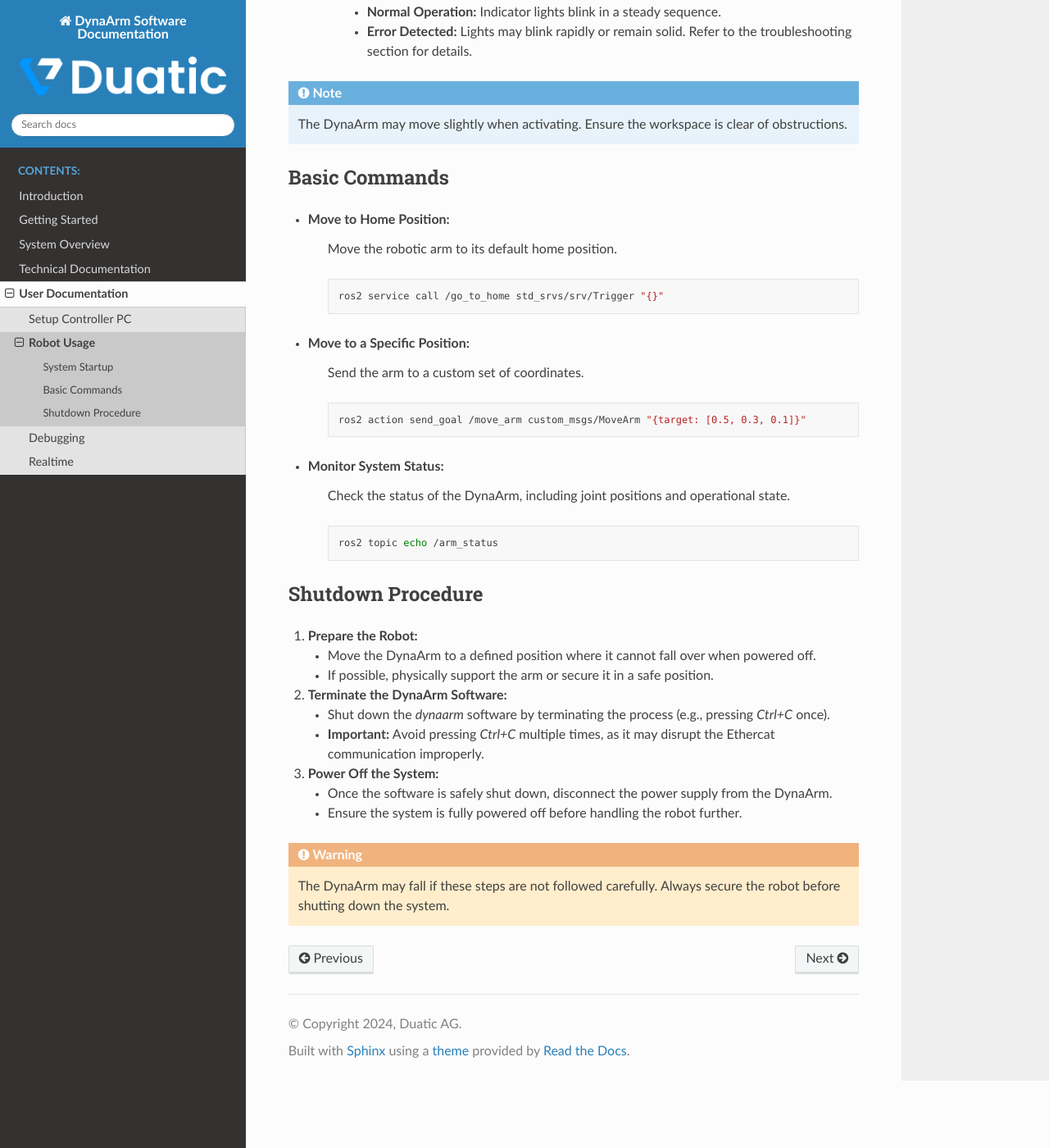
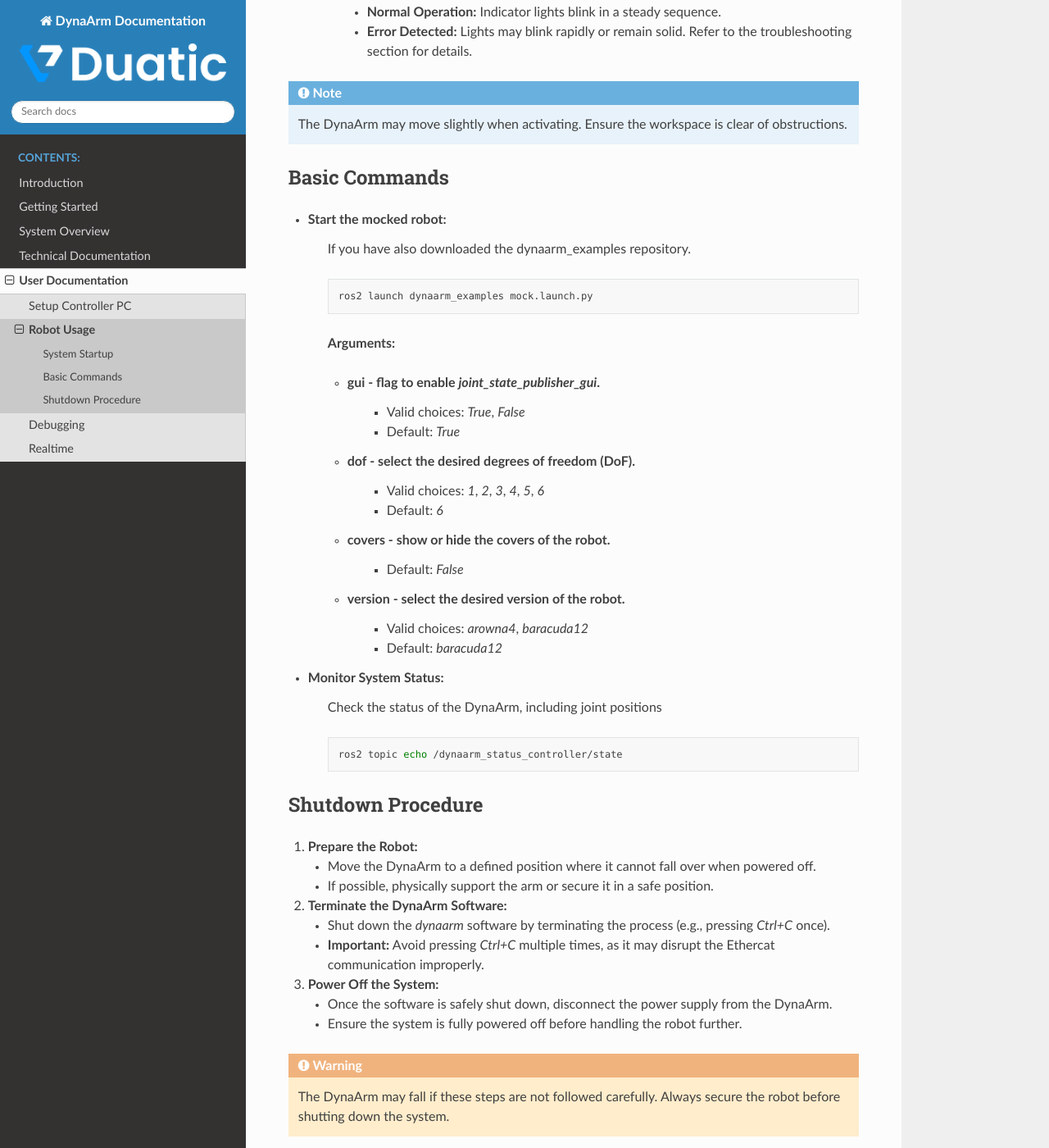
Before and after one commit to Duatic/dynaarm_documentation, a Sphinx documentation site: the page built from source/user_doc/robot_usage.rst, in a window 1280 px wide and 1400 px high, scrolled down 758 px. Shown: the whole window at 82% size. Built offline with Sphinx 7.4.7 and the Read the Docs theme 3.1.0, drawn with Linux system fonts in a browser that asks for light colours; some of the changed text lies outside the part shown.

Commit message:
Updated the copyright year to 2025. Modifiy the basic usage part.

```diff
--- a/source/conf.py
+++ b/source/conf.py
@@ -6,8 +6,8 @@
 # -- Project information -----------------------------------------------------
 # https://www.sphinx-doc.org/en/master/usage/configuration.html#project-information
 
-project = 'DynaArm Software Documentation'
-copyright = '2024, Duatic AG'
+project = 'DynaArm Documentation'
+copyright = '2025, Duatic AG'
 author = 'Lennart Nachtigall'
 
 # -- General configuration ---------------------------------------------------
@@ -40,7 +40,7 @@
 html_context = {
     "display_github": True,
     "github_user": "Duatic",
-    "github_repo": "dynaarm_software_documentation",
+    "github_repo": "dynaarm_documentation",
     "github_version": "main/",
     "conf_py_path": "/source/",
     "favicon": "logo.png",
--- a/source/user_doc/robot_usage.rst
+++ b/source/user_doc/robot_usage.rst
@@ -34,29 +34,38 @@
 Basic Commands
 --------------
 
-- **Move to Home Position:**
+- **Start the mocked robot:**
 
-   Move the robotic arm to its default home position.
+   If you have also downloaded the dynaarm_examples repository.
 
    .. code-block:: bash
 
-      ros2 service call /go_to_home std_srvs/srv/Trigger "{}"
+      ros2 launch dynaarm_examples mock.launch.py
 
-- **Move to a Specific Position:**
+   **Arguments:**
 
-   Send the arm to a custom set of coordinates.
+   - **gui** - flag to enable `joint_state_publisher_gui`.
+      - Valid choices: `True`, `False`
+      - Default: `True`
+
+   - **dof** - select the desired degrees of freedom (DoF).
+      - Valid choices: `1`, `2`, `3`, `4`, `5`, `6`
+      - Default: `6`
+
+   - **covers** - show or hide the covers of the robot.
+      - Default: `False`
+
+   - **version** - select the desired version of the robot.
+      - Valid choices: `arowna4`, `baracuda12`
+      - Default: `baracuda12`
+
+- **Monitor System Status:**
+
+   Check the status of the DynaArm, including joint positions
 
    .. code-block:: bash
 
-      ros2 action send_goal /move_arm custom_msgs/MoveArm "{target: [0.5, 0.3, 0.1]}"
-
-- **Monitor System Status:**
-
-   Check the status of the DynaArm, including joint positions and operational state.
-
-   .. code-block:: bash
-
-      ros2 topic echo /arm_status
+      ros2 topic echo /dynaarm_status_controller/state
 
 Shutdown Procedure
 ------------------
```
